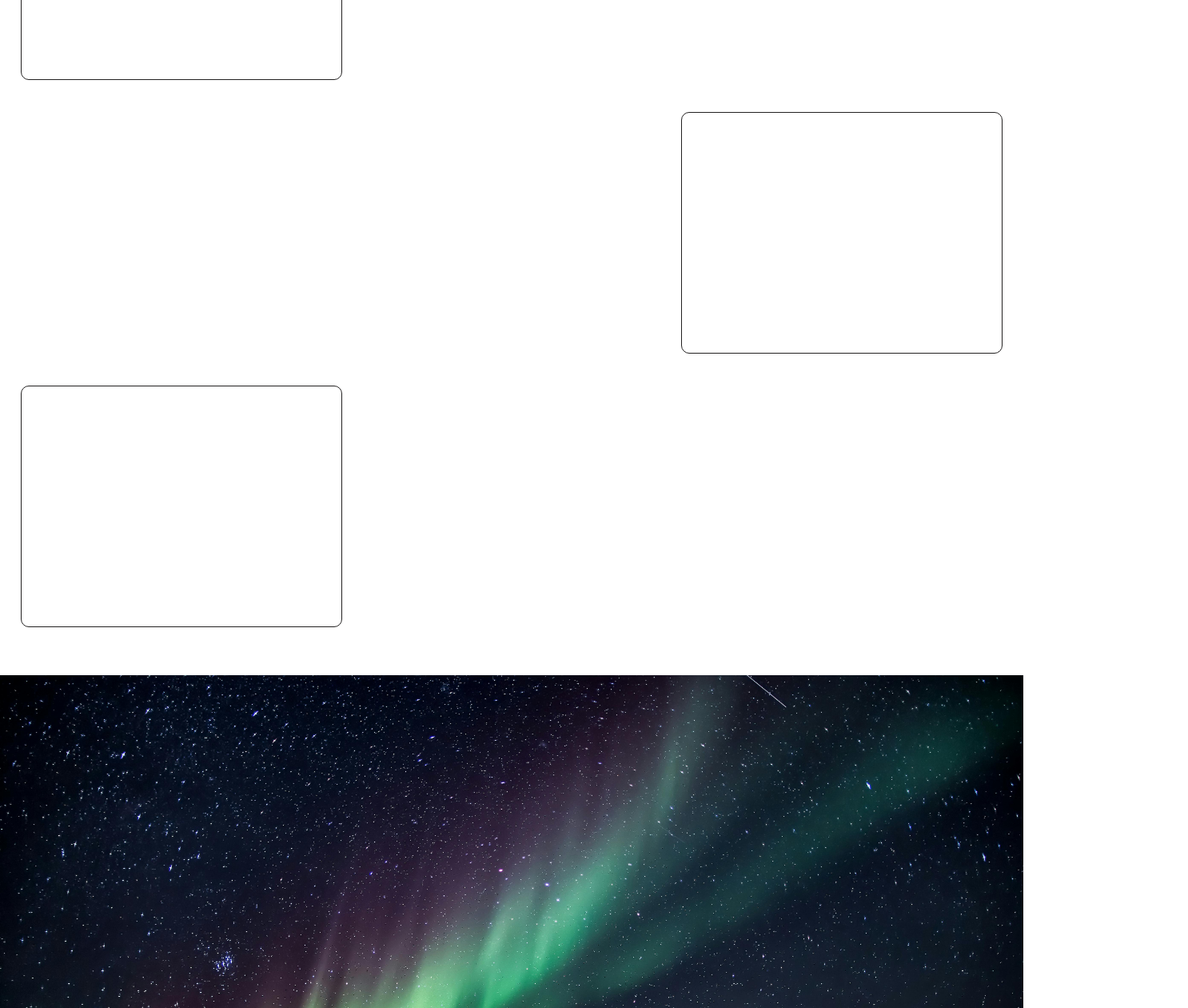
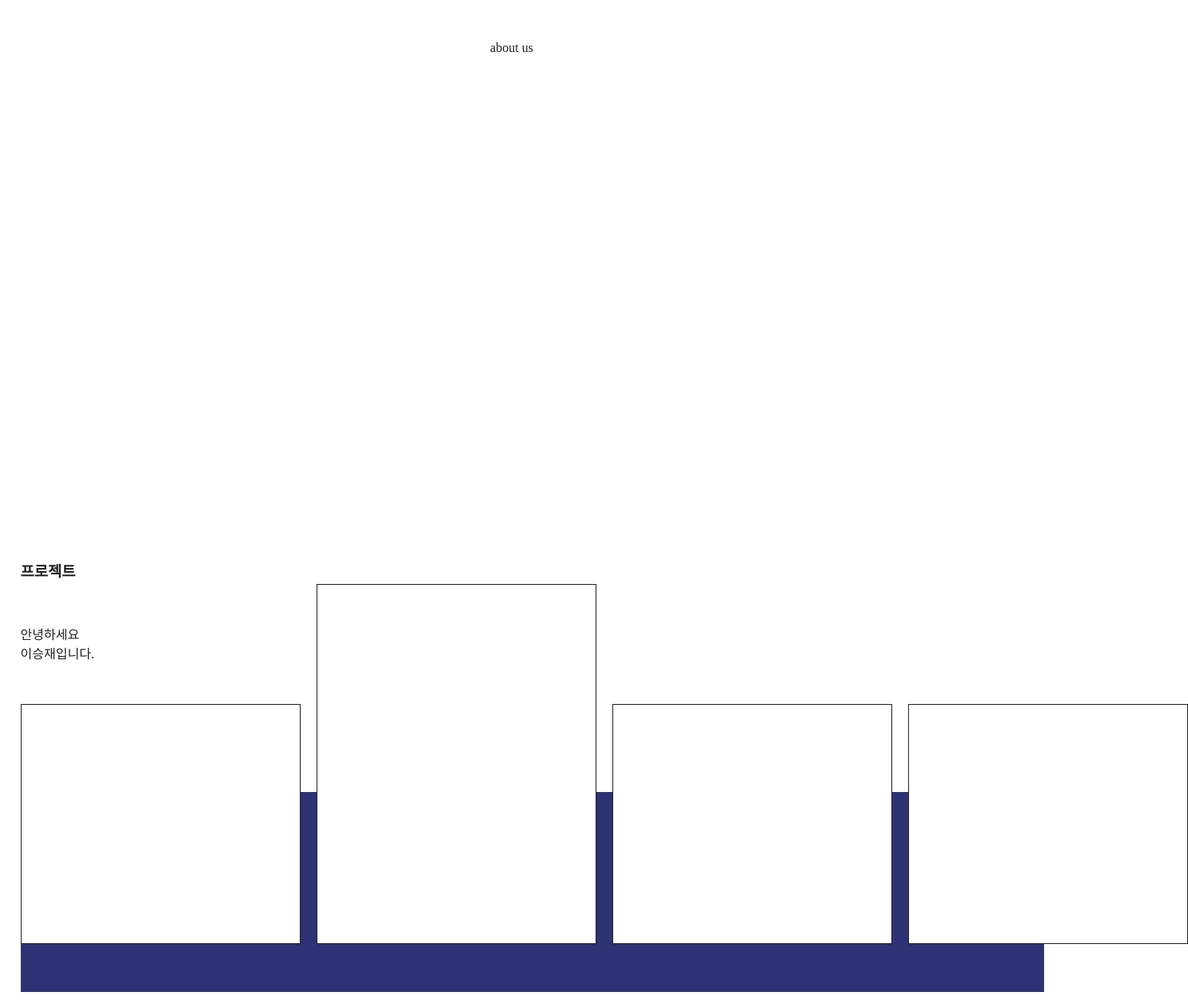
Before and after one commit to seungjaelee2684/seungjae-portfolio, a React (Create React App) app: page /website in a window 1280 px wide. Shown: the part 1140-2400 px from the top of the page at 80% size, 1486 px wide, since content can reach past the window. Built offline with nearby package versions, Linux system fonts and the light colour scheme; a web font is replaced by a local one.

Commit message:
<Feat: 웹사이트 페이지 프로젝트 컴포넌트 구현>

```diff
--- a/src/components/SitePage/About.tsx
+++ b/src/components/SitePage/About.tsx
@@ -3,97 +3,30 @@ import styled, { keyframes } from 'styled-components';
 import { GuideFadeIn } from '../../styles/guide';
 
 interface AboutProps {
-    aboutRef: any;
+
 };
 
-const About: React.FC<AboutProps> = ({ aboutRef }) => {
+const About: React.FC<AboutProps> = () => {
 
     return (
         <AboutMeContainer id="about us">
-            <Title>
-                About Us
-            </Title>
-            <CardWrapper>
-                <LaneContainer id="element1" ref={el => aboutRef.current[0] = el}>
-                    <CardBox>
-                        안녕
-                    </CardBox>
-                    <ContentBox>
-                        나는 승재야
-                    </ContentBox>
-                </LaneContainer>
-                <LaneContainer id="element2" ref={el => aboutRef.current[1] = el}>
-                    <ContentBox>
-
-                    </ContentBox>
-                    <CardBox>
-
-                    </CardBox>
-                </LaneContainer>
-                <LaneContainer id="element3" ref={el => aboutRef.current[2] = el}>
-                    <CardBox>
-
-                    </CardBox>
-                    <ContentBox>
-
-                    </ContentBox>
-                </LaneContainer>
-            </CardWrapper>
+            about us
         </AboutMeContainer>
     )
 };
 
 const AboutMeContainer = styled.section`
   width: 100%;
+  height: 100vh;
+  box-sizing: border-box;
   display: flex;
   flex-direction: column;
   justify-content: center;
   align-items: center;
+  position: relative;
   padding: 40px 0px;
   gap: 40px;
   color: #222020;
 `;
 
-const Title = styled.label`
-    font-size: 34px;
-    top: 100px;
-`;
-
-const CardWrapper = styled.div`
-    width: 100%;
-    display: flex;
-    flex-direction: column;
-    justify-content: center;
-    align-items: center;
-`;
-
-const LaneContainer = styled.div`
-    width: 100%;
-    display: flex;
-    justify-content: center;
-    align-items: center;
-    gap: 30px;
-    padding: 20px 0px;
-    transition: all 1.2s ease-in;
-    opacity: 0;
-    transform: translateY(-60px);
-`;
-
-const CardBox = styled.div`
-    min-width: 400px;
-    height: 300px;
-    border: 1px solid;
-    border-radius: 10px;
-    display: flex;
-    justify-content: center;
-    align-items: center;
-`;
-
-const ContentBox = styled.div`
-    width: 100%;
-    display: flex;
-    justify-content: start;
-    align-items: center;
-`;
-
 export default About;
--- /dev/null
+++ b/src/components/SitePage/Project.tsx
@@ -0,0 +1,121 @@
+import React, { useEffect, useRef, useState } from 'react'
+import styled, { keyframes } from 'styled-components';
+
+const Project = () => {
+
+  const projectRef = useRef<HTMLDivElement>(null);
+
+  const [count, setCount] = useState<number>(0);
+  const slideCount = count * 370;
+
+  useEffect(() => {
+    if (!projectRef.current) return;
+
+    projectRef.current.style.transform = `translateX(-${slideCount}px)`;
+  }, [count]);
+
+  return (
+    <ProjectContainer id="project">
+      <TitleContainer>
+        <Title onClick={() => setCount(prev => prev + 1)}>
+          프로젝트
+        </Title>
+        <Content>
+          {`안녕하세요\n이승재입니다.`}
+        </Content>
+      </TitleContainer>
+      <SlideContainer>
+        <CardWrapper ref={projectRef}>
+          <CardBox>
+
+          </CardBox>
+          <CenterCardBox>
+
+          </CenterCardBox>
+          <CardBox>
+
+          </CardBox>
+          <CardBox>
+
+          </CardBox>
+        </CardWrapper>
+      </SlideContainer>
+      <BackgroundBox />
+    </ProjectContainer>
+  )
+};
+
+const ProjectContainer = styled.section`
+  width: 100%;
+  height: 100vh;
+  box-sizing: border-box;
+  display: flex;
+  flex-direction: column;
+  justify-content: start;
+  align-items: start;
+  position: relative;
+  padding: 160px 0px;
+  gap: 40px;
+  color: #222020;
+`;
+
+const TitleContainer = styled.div`
+  display: flex;
+  flex-direction: column;
+  justify-content: center;
+  align-items: start;
+  gap: 20px;
+`;
+
+const Title = styled.h1`
+  white-space: pre-line;
+  text-align: start;
+`;
+
+const Content = styled.p`
+  white-space: pre-line;
+  text-align: start;
+`;
+
+const BackgroundBox = styled.div`
+  width: 100vw;
+  height: 250px;
+  background-color: #2d3275;
+  position: absolute;
+  bottom: 80px;
+  left: 0;
+`;
+
+const SlideContainer = styled.div`
+  width: 100%;
+  position: absolute;
+  bottom: 140px;
+  left: 0;
+  z-index: 8;
+`;
+
+const CardWrapper = styled.div`
+  display: flex;
+  justify-content: start;
+  align-items: end;
+  gap: 20px;
+  transition: all 0.3s ease-in-out;
+`;
+
+const CardBox = styled.div`
+  min-width: 350px;
+  height: 300px;
+  border: 1px solid;
+  background-color: white;
+  box-sizing: border-box;
+`;
+
+const CenterCardBox = styled.div`
+  min-width: 350px;
+  height: 450px;
+  border: 1px solid;
+  background-color: white;
+  box-sizing: border-box;
+`;
+
+export default Project;
--- a/src/components/SitePage/WebHeader.tsx
+++ b/src/components/SitePage/WebHeader.tsx
@@ -188,6 +188,10 @@ const HoverContent = styled.div`
   gap: 30px;
   padding-right: 300px;
   box-sizing: border-box;
+
+  @media screen and (max-width: 1320px) {
+    width: 96%;
+  }
 `;
 
 export default WebHeader;
--- a/src/pages/SitePage.tsx
+++ b/src/pages/SitePage.tsx
@@ -7,11 +7,11 @@ import Background1 from '../assets/images/portfolioBG.jpg';
 import Background2 from '../assets/images/backgroundWeb.jpg';
 import { BsArrow90DegRight } from 'react-icons/bs';
 import { GoArrowUpRight } from 'react-icons/go';
+import Project from '../components/SitePage/Project';
 
 const SitePage = () => {
 
   const headerRef = useRef<HTMLDivElement>(null);
-  const aboutRef = useRef<any>([]);
   const infoRef = useRef<HTMLDivElement>(null);
   const [isScroll, setIsScroll] = useState<boolean>(false);
 
@@ -28,43 +28,12 @@ const SitePage = () => {
       };
     };
 
-    if (!aboutRef.current || !infoRef.current) return;
-
-    const callback = (entries: any, observer: any) => {
-      entries.forEach((entry: any) => {
-        if (entry.isIntersecting) {
-          console.log("true");
-          entry.target.style.opacity = `1`;
-          entry.target.style.transform = `translateY(0px)`;
-        } else {
-          console.log("false");
-        };
-      });
-    };
-
-    const options = {
-      root: null,
-      rootMargin: "0px",
-      threshold: 0.1
-    }
-
-    const observer = new IntersectionObserver(callback, options);
-
-    aboutRef.current.forEach((element: any) => {
-      if (!element) return;
-      observer.observe(element);
-    });
+    if (!infoRef.current) return;
 
     window.addEventListener("scroll", scrollEvent);
 
     return () => {
       window.removeEventListener("scroll", scrollEvent);
-
-      if (!aboutRef.current || !infoRef.current) return;
-      aboutRef.current.forEach((element: any) => {
-        if (!element) return;
-        observer.unobserve(element);
-      });
     }
   }, []);
 
@@ -75,7 +44,7 @@ const SitePage = () => {
         <MainTitleContainer>
           <MainTitleWrapper>
             <MainTitle>
-              아름다운 헌신
+              끊임없는 헌신
             </MainTitle>
             <MainTitle>
               성장하는 실력
@@ -96,7 +65,8 @@ const SitePage = () => {
         </TextContent>
       </MainBackground>
       <MainContainer ref={infoRef}>
-        <About aboutRef={aboutRef} />
+        <About />
+        <Project />
       </MainContainer>
       <MainBackground id="contact" src={Background2} />
     </MainLayout>
```
Lines whose indentation alone changed are shown as unchanged.
